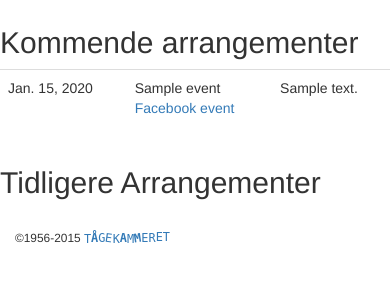
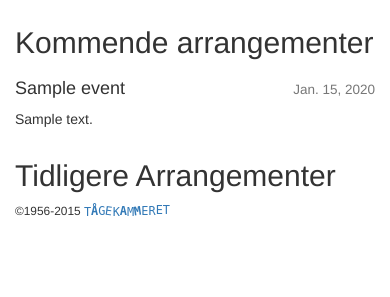
Before and after one commit to TK-IT/web, a Django app: page /kalender/ in a window 390 px wide. Shown: the part 54-351 px from the top of the page. Run offline with Django 3.2, Linux system fonts and the light colour scheme; tables that the repository leaves empty hold one stand-in row (values such as "Sample post"); some libraries are stand-ins or nearby versions.

Commit message:
Responsive design of Calendar

```diff
--- a/tkweb/apps/calendar/templates/events.html
+++ b/tkweb/apps/calendar/templates/events.html
@@ -1,16 +1,37 @@
-<table class="table">
-  <tbody>
-    {% for event in events %}
-    <tr>
-      <td>{{ event.date }}</td>
-      <td>{{ event.title }}
-        {% if event.facebook %}
-        <br />
-        <a href="{{ event.facebook }}">Facebook event</a>
-        {% endif %}
-      </td>
-      <td>{{ event.description }}</td>
-    </tr>
-    {% endfor %}
-  </tbody>
-</table>
+{% load bootstrap3 %}
+
+{% for event in events %}
+<div class="row">
+    <div class="col-xs-12 visible-xs-block">
+        <h4>
+            {{ event.title }}
+            {% if event.facebook %}
+            <a href="{{ event.facebook }}">{% bootstrap_icon "calendar" %}</a>
+            {% endif %}
+            <span class="pull-right">
+                <small>
+                    {{ event.date }}
+                </small>
+            </span>
+        </h4>
+    </div>
+    <div class="col-sm-4 hidden-xs col-lg-offset-1">
+        <h4>
+            {{ event.title }}
+            {% if event.facebook %}
+            <a href="{{ event.facebook }}">{% bootstrap_icon "calendar" %}</a>
+            {% endif %}
+        <br/>
+        <small>
+            {{ event.date }}
+        </small>
+        </h4>
+    </div>
+    <div class="col-xs-12 col-sm-8 col-lg-6">
+        <div class=" hidden-xs"><h4></h4></div> {# Empty h4 for vertical alingment of text baselines #}
+        <p class="">
+            {{ event.description }}
+        </p>
+    </div>
+</div>
+{% endfor %}
--- a/tkweb/apps/calendar/templates/kalender.html
+++ b/tkweb/apps/calendar/templates/kalender.html
@@ -5,16 +5,21 @@
 
 {% block content %}
 <div class="row">
+    <div class="col-xs-12 col-lg-10 col-lg-offset-1">
         <h2>Kommende arrangementer</h2>
+    </div>
+</div> <!-- row -->
 {% with futureEvents as events %}
 {% include 'events.html' %}
 {% endwith %}
-</div> <!-- row -->
 
 <div class="row">
+    <div class="col-xs-12 col-lg-10 col-lg-offset-1">
         <h2>Tidligere Arrangementer</h2>
+    </div>
+</div> <!-- row -->
 {% with pastEvents as events %}
 {% include 'events.html' %}
 {% endwith %}
-</div> <!-- row -->
+
 {% endblock content%}
```
Lines whose indentation alone changed are shown as unchanged.
